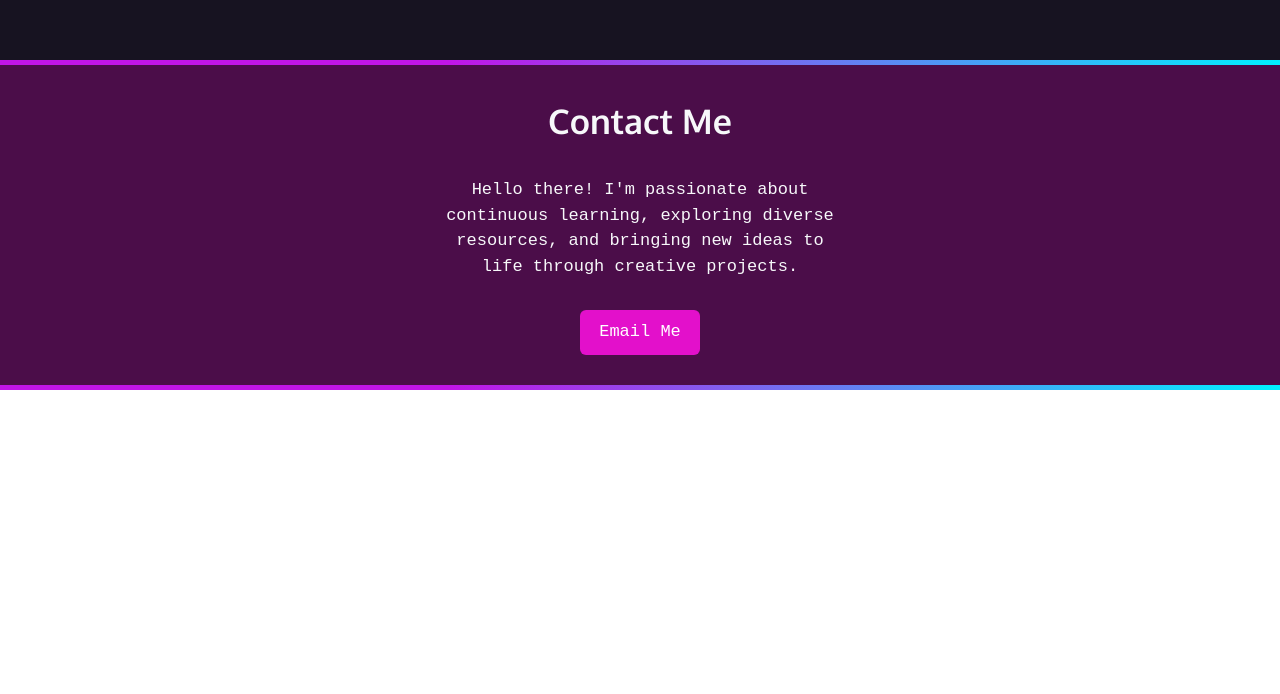
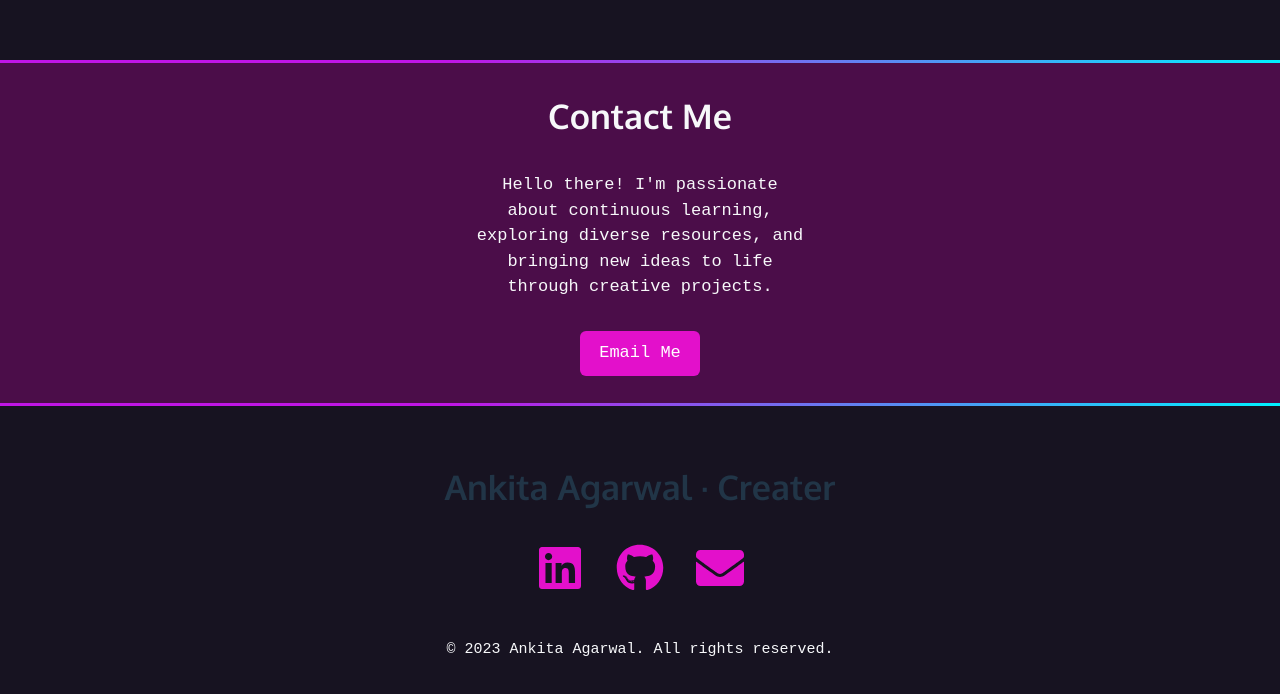
Before and after one commit to AnkiCodeAdventures/portfolio-react, a React (Vite) app: page / in a window 1280 px wide. Shown: the part 672-1366 px from the top of the page. Before the commit the page ends 1062 px from the top, so only its background shows below. Built offline with nearby package versions, Linux system fonts and the light colour scheme; a web font is replaced by a local one.

Commit message:
add footer

```diff
--- a/src/App.jsx
+++ b/src/App.jsx
@@ -1,7 +1,8 @@
 import "./App.css";
-import ContactMe from "./containers/Hero/ContactMe/ContactMe";
 import Hero from "./containers/Hero/Hero";
 import Divider from "./components/Divider/Divider";
+import ContactMe from "./containers/ContactMe/ContactMe";
+import Footer from "./containers/Footer/Footer";
 
 function App() {
   return (
@@ -11,6 +12,7 @@ function App() {
         <Divider />
         <ContactMe />
         <Divider />
+        <Footer />
       </div>
     </>
   );
--- a/src/components/Divider/divider.module.css
+++ b/src/components/Divider/divider.module.css
@@ -1,5 +1,5 @@
 .divider {
-  height: 5px;
+  height: 3px;
   width: 100%;
   background: rgb(193, 21, 230);
   background: linear-gradient(
--- a/src/containers/Hero/ContactMe/ContactMe.jsx
+++ b/src/containers/ContactMe/ContactMe.jsx
@@ -1,4 +1,4 @@
-import AnchorButton from "../../../components/AnchorButton/AnchorButton";
+import AnchorButton from "../../components/AnchorButton/AnchorButton";
 import styles from "./contactMe.module.css";
 
 function ContactMe() {
@@ -7,7 +7,7 @@ function ContactMe() {
       <section className={styles.contact}>
         <h3>Contact Me</h3>
         <p className={styles.contactText}>
-          Hello there! I'm passionate about continuous learning, exploring
+          Hello there! I&apos;m passionate about continuous learning, exploring
           diverse resources, and bringing new ideas to life through creative
           projects.
         </p>
--- a/src/containers/Hero/ContactMe/contactMe.module.css
+++ b/src/containers/ContactMe/contactMe.module.css
@@ -10,9 +10,10 @@
   justify-content: center;
   gap: 0.9rem;
   align-items: center;
-  height: 320px;
-  width: 400px;
+  height: 340px;
+  width: 360px;
   margin: 0 auto;
+  padding: 0 15px;
 }
 
 h3 {
@@ -24,4 +25,5 @@ h3 {
 .contactText {
   font-family: var(--mono);
   font-size: 17px;
+  text-wrap: wrap;
 }
--- /dev/null
+++ b/src/containers/Footer/Footer.jsx
@@ -0,0 +1,18 @@
+import styles from "./footer.module.css";
+import { FaLinkedin, FaGithub, FaEnvelope } from "react-icons/fa";
+
+function Footer() {
+  return (
+    <div className={styles.footer}>
+      <h3>Ankita Agarwal · Creater</h3>
+      <div className={styles.footerIcons}>
+        <FaLinkedin className={styles.footerIcon} />{" "}
+        <FaGithub className={styles.footerIcon} />
+        <FaEnvelope className={styles.footerIcon} />
+      </div>
+      <p>© 2023 Ankita Agarwal. All rights reserved.</p>
+    </div>
+  );
+}
+
+export default Footer;
--- /dev/null
+++ b/src/containers/Footer/footer.module.css
@@ -0,0 +1,25 @@
+.footer {
+  display: flex;
+  background-color: var(--black);
+
+  height: 325px;
+  flex-direction: column;
+  justify-content: center;
+  align-items: center;
+  gap: 2rem;
+}
+
+.footerIcons {
+  display: flex;
+  justify-content: center;
+  gap: 2rem;
+}
+
+.footerIcon {
+  font-size: 300%;
+  color: var(--magenta);
+}
+
+.footerIcon:hover {
+  color: var(--hotmag);
+}
```
